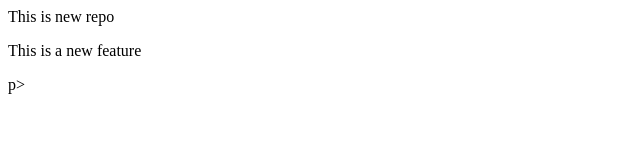
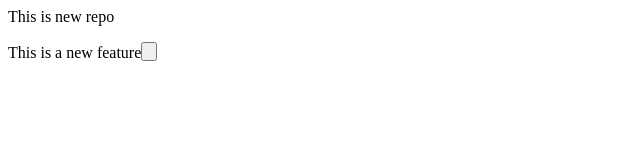
Before and after one commit to Vicky810-tech/localrepo, a plain HTML site: page index.html in a window 1280 px wide. Shown: the full height of the page, 0-640 px from the left. Drawn offline with Linux system fonts and the light colour scheme.

Commit message:
new button

```diff
--- a/index.html
+++ b/index.html
@@ -1,2 +1,2 @@
 <p>This is new repo</p>
-<p>This is a new feature</p>p>
+<p>This is a new feature<button></p>
```
Also changed, not shown: style.css (line endings or trailing spaces).
